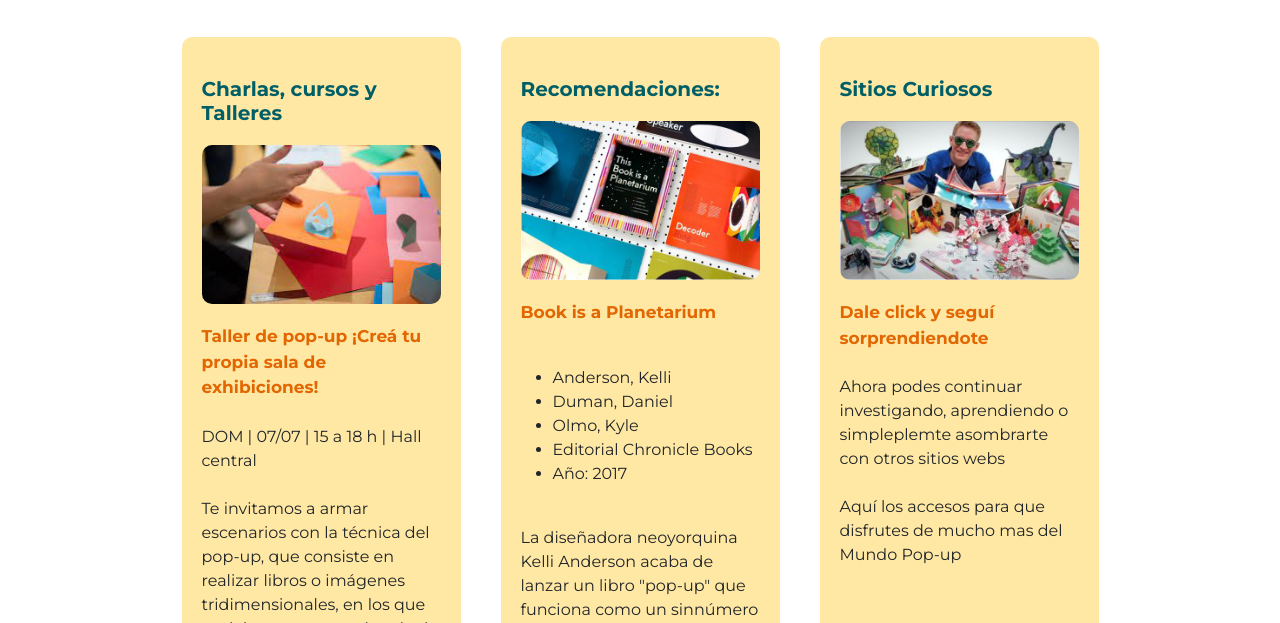
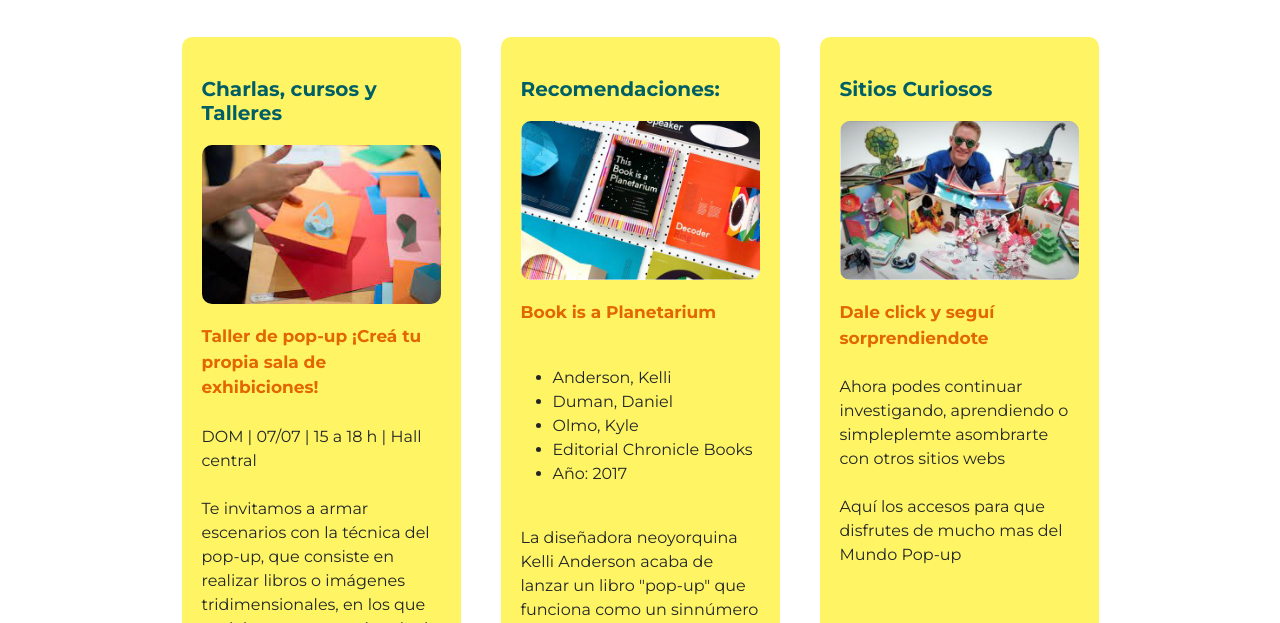
Before and after one commit to orosanto/mi_repositorio, a website: page paginas/informacion.html in a window 1280 px wide. Shown: the part 177-800 px from the top of the page. Drawn offline with nearby package versions, Linux system fonts and the light colour scheme.

Commit message:
https://orosanto.github.io/mi_repositorio/

```diff
--- a/scss/contenido.scss
+++ b/scss/contenido.scss
@@ -145,7 +145,7 @@
 .columnaInfo {
 	padding: 20px;
 	border-radius:10px;
-	background-color: #ffe8a4;
+	background-color: #fff564;
 	margin: 20px;
   	animation: fadeInUp 2s ;
 	}
```
Also changed, not shown: css/estilos.css, imagenes/libro-home.png.
